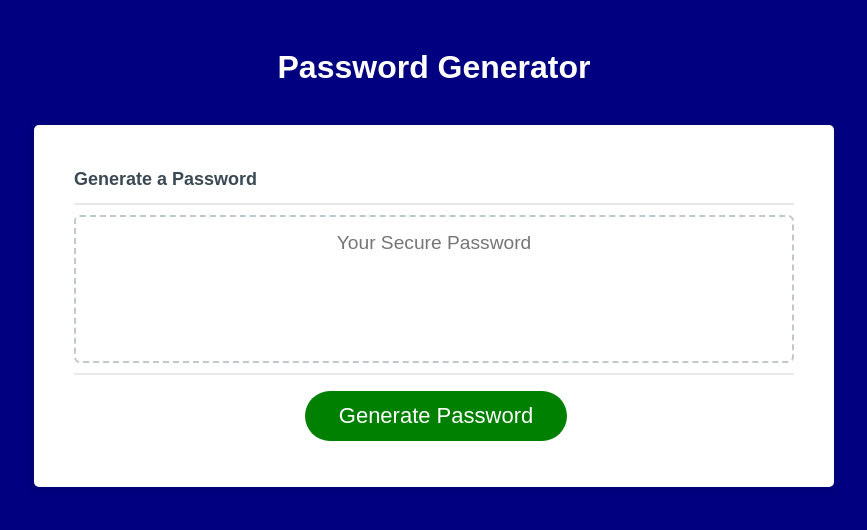
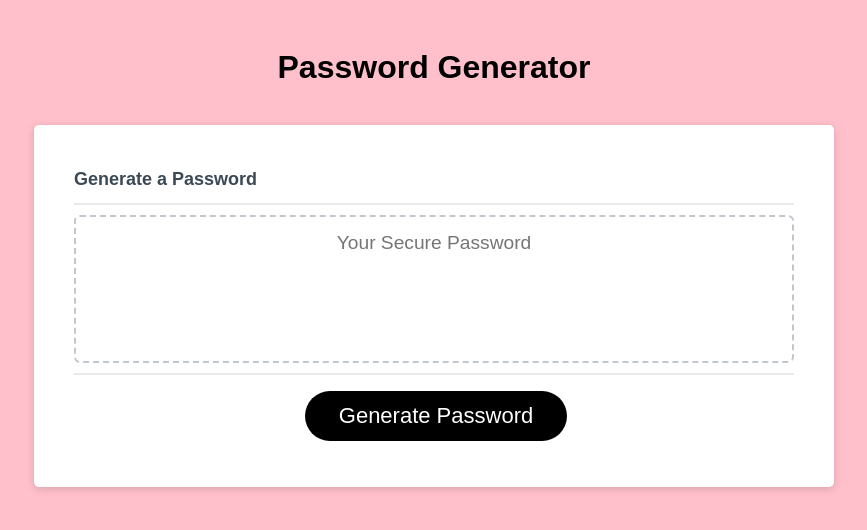
Before and after one commit to rdtauche/PasswordGeneratorWebsite, a plain HTML site: page index.html in a window 1280 px wide. Shown: the whole page, without its empty margins (206-1073 px from the left). Drawn offline with Linux system fonts and the light colour scheme.

Commit message:
changed color scheme pink black

```diff
--- a/Assets/style.css
+++ b/Assets/style.css
@@ -10,7 +10,7 @@ body,
   height: 100%;
   margin: 0;
   padding: 0;
-  background-color: navy;
+  background-color: pink;
   /* display: flex;
   flex-direction: column; */
 }
@@ -31,7 +31,7 @@ header {
   text-align: center;
   padding: 20px;
   padding-top: 0px;
-  color: white;
+  color: black;
 }
 
 .card {
@@ -78,7 +78,7 @@ header {
 
 .btn {
   border: none;
-  background-color: green;
+  background-color: black;
   border-radius: 25px;
   box-shadow: rgba(0, 0, 0, 0.1) 0px 1px 6px 0px rgba(0, 0, 0, 0.2) 0px 1px 1px
     0px;
```
